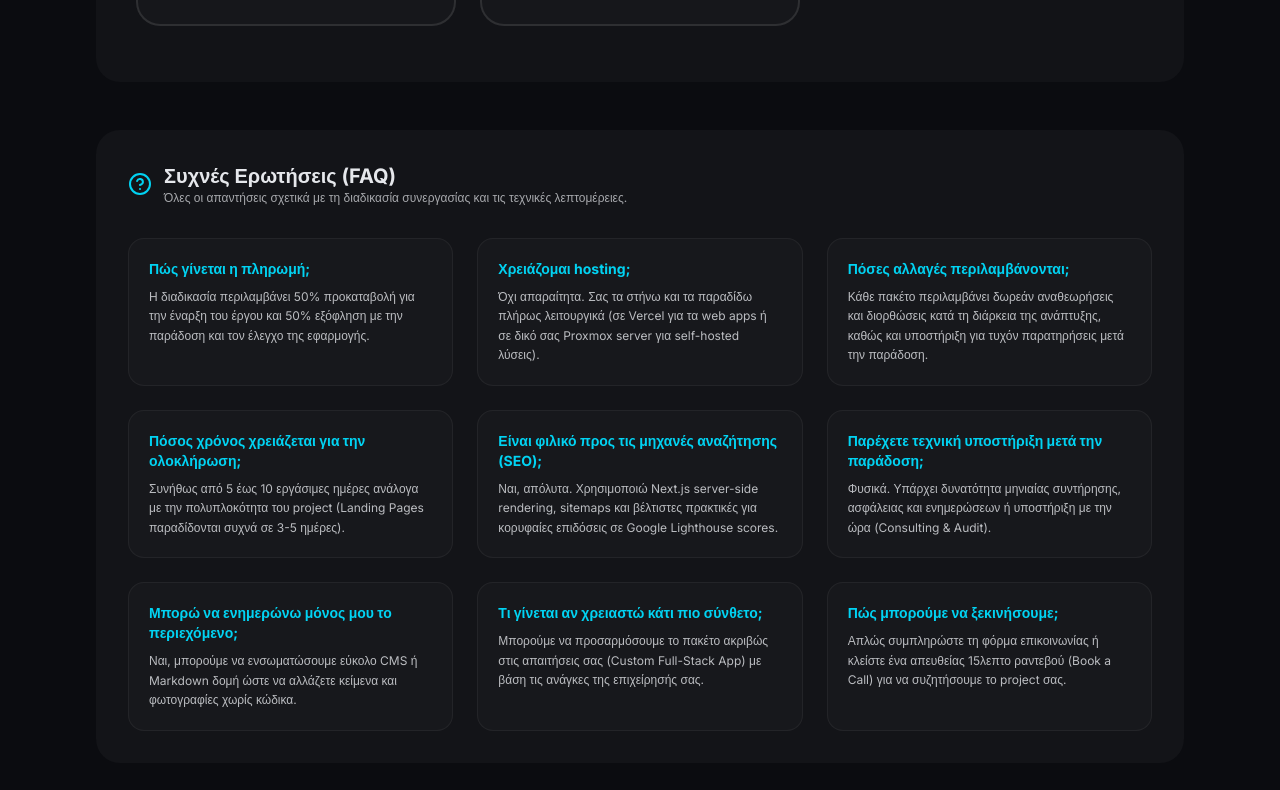
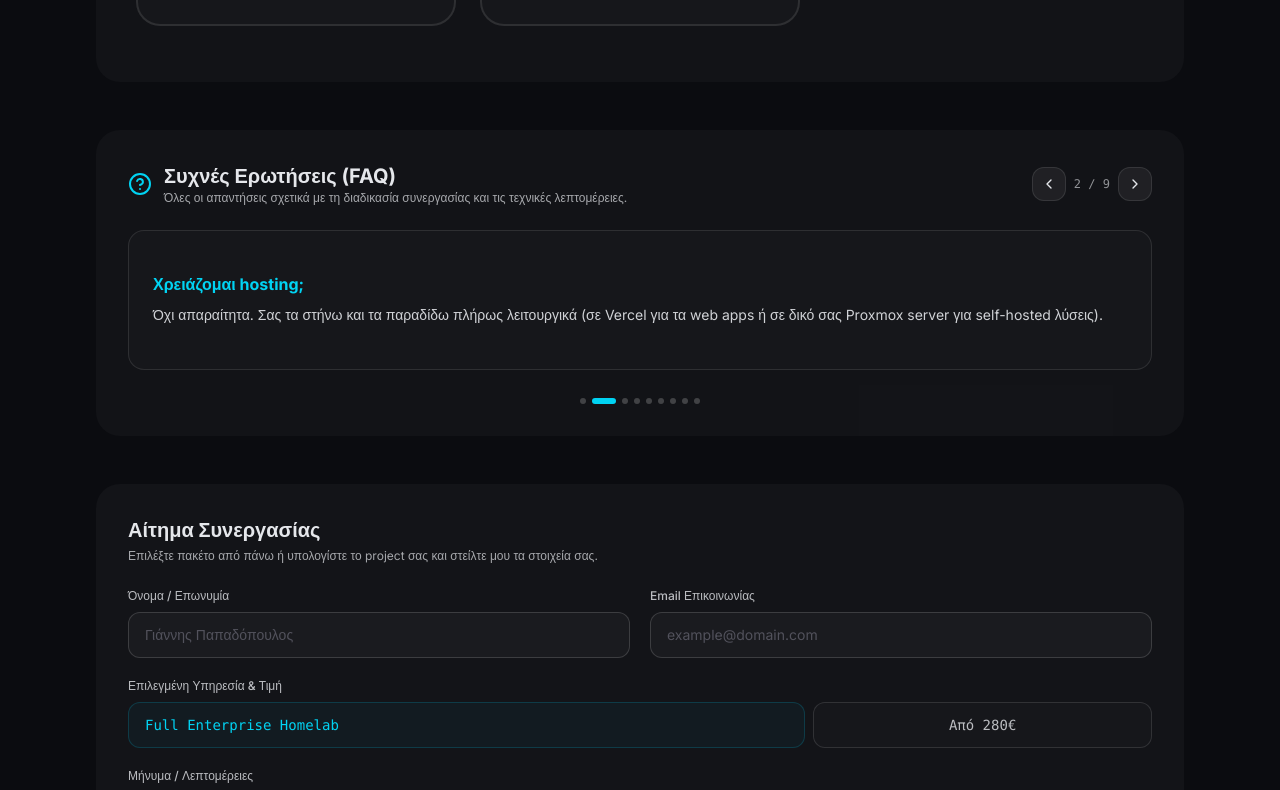
Before and after one commit to miltos12222/my-portfolio, a Next.js app: page / in a window 1280 px wide. Shown: the part 4442-5232 px from the top of the page. Built offline with nearby package versions, Linux system fonts and the light colour scheme.

Commit message:
Add auto-sliding FAQ carousel card with fade animation, arrows, and mobile refresh scroll fix

```diff
--- a/app/page.tsx
+++ b/app/page.tsx
@@ -4,7 +4,7 @@ import { useState, useEffect, useRef } from "react";
 import Navbar from "@/components/Navbar";
 import Footer from "@/components/Footer";
 import Image from "next/image";
-import { Mail, Server, Code2, Cpu, CheckCircle2, ChevronDown, Star, Send, Check, Terminal, Globe, Download, Calendar, Calculator, Sparkles, Sun, Moon, Zap, History, ShieldCheck, HelpCircle } from "lucide-react";
+import { Mail, Server, Code2, Cpu, CheckCircle2, ChevronDown, ChevronLeft, ChevronRight, Star, Send, Check, Terminal, Globe, Download, Calendar, Calculator, Sparkles, Sun, Moon, Zap, History, ShieldCheck, HelpCircle } from "lucide-react";
 import { GithubIcon, LinkedinIcon } from "@/components/SocialIcons";
 import { toast } from "sonner";
 
@@ -45,24 +45,17 @@ const translations = {
 
     faqTitle: "Συχνές Ερωτήσεις (FAQ)",
     faqSub: "Όλες οι απαντήσεις σχετικά με τη διαδικασία συνεργασίας και τις τεχνικές λεπτομέρειες.",
-    q1: "Πώς γίνεται η πληρωμή;",
-    a1: "Η διαδικασία περιλαμβάνει 50% προκαταβολή για την έναρξη του έργου και 50% εξόφληση με την παράδοση και τον έλεγχο της εφαρμογής.",
-    q2: "Χρειάζομαι hosting;",
-    a2: "Όχι απαραίτητα. Σας τα στήνω και τα παραδίδω πλήρως λειτουργικά (σε Vercel για τα web apps ή σε δικό σας Proxmox server για self-hosted λύσεις).",
-    q3: "Πόσες αλλαγές περιλαμβάνονται;",
-    a3: "Κάθε πακέτο περιλαμβάνει δωρεάν αναθεωρήσεις και διορθώσεις κατά τη διάρκεια της ανάπτυξης, καθώς και υποστήριξη για τυχόν παρατηρήσεις μετά την παράδοση.",
-    q4: "Πόσος χρόνος χρειάζεται για την ολοκλήρωση;",
-    a4: "Συνήθως από 5 έως 10 εργάσιμες ημέρες ανάλογα με την πολυπλοκότητα του project (Landing Pages παραδίδονται συχνά σε 3-5 ημέρες).",
-    q5: "Είναι φιλικό προς τις μηχανές αναζήτησης (SEO);",
-    a5: "Ναι, απόλυτα. Χρησιμοποιώ Next.js server-side rendering, sitemaps και βέλτιστες πρακτικές για κορυφαίες επιδόσεις σε Google Lighthouse scores.",
-    q6: "Παρέχετε τεχνική υποστήριξη μετά την παράδοση;",
-    a6: "Φυσικά. Υπάρχει δυνατότητα μηνιαίας συντήρησης, ασφάλειας και ενημερώσεων ή υποστήριξη με την ώρα (Consulting & Audit).",
-    q7: "Μπορώ να ενημερώνω μόνος μου το περιεχόμενο;",
-    a7: "Ναι, μπορούμε να ενσωματώσουμε εύκολο CMS ή Markdown δομή ώστε να αλλάζετε κείμενα και φωτογραφίες χωρίς κώδικα.",
-    q8: "Τι γίνεται αν χρειαστώ κάτι πιο σύνθετο;",
-    a8: "Μπορούμε να προσαρμόσουμε το πακέτο ακριβώς στις απαιτήσεις σας (Custom Full-Stack App) με βάση τις ανάγκες της επιχείρησής σας.",
-    q9: "Πώς μπορούμε να ξεκινήσουμε;",
-    a9: "Απλώς συμπληρώστε τη φόρμα επικοινωνίας ή κλείστε ένα απευθείας 15λεπτο ραντεβού (Book a Call) για να συζητήσουμε το project σας.",
+    faqList: [
+      { q: "Πώς γίνεται η πληρωμή;", a: "Η διαδικασία περιλαμβάνει 50% προκαταβολή για την έναρξη του έργου και 50% εξόφληση με την παράδοση και τον έλεγχο της εφαρμογής." },
+      { q: "Χρειάζομαι hosting;", a: "Όχι απαραίτητα. Σας τα στήνω και τα παραδίδω πλήρως λειτουργικά (σε Vercel για τα web apps ή σε δικό σας Proxmox server για self-hosted λύσεις)." },
+      { q: "Πόσες αλλαγές περιλαμβάνονται;", a: "Κάθε πακέτο περιλαμβάνει δωρεάν αναθεωρήσεις και διορθώσεις κατά τη διάρκεια της ανάπτυξης, καθώς και υποστήριξη για τυχόν παρατηρήσεις μετά την παράδοση." },
+      { q: "Πόσος χρόνος χρειάζεται για την ολοκλήρωση;", a: "Συνήθως από 5 έως 10 εργάσιμες ημέρες ανάλογα με την πολυπλοκότητα του project (Landing Pages παραδίδονται συχνά σε 3-5 ημέρες)." },
+      { q: "Είναι φιλικό προς τις μηχανές αναζήτησης (SEO);", a: "Ναι, απόλυτα. Χρησιμοποιώ Next.js server-side rendering, sitemaps και βέλτιστες πρακτικές για κορυφαίες επιδόσεις σε Google Lighthouse scores." },
+      { q: "Παρέχετε τεχνική υποστήριξη μετά την παράδοση;", a: "Φυσικά. Υπάρχει δυνατότητα μηνιαίας συντήρησης, ασφάλειας και ενημερώσεων ή υποστήριξη με την ώρα (Consulting & Audit)." },
+      { q: "Μπορώ να ενημερώνω μόνος μου το περιεχόμενο;", a: "Ναι, μπορούμε να ενσωματώσουμε εύκολο CMS ή Markdown δομή ώστε να αλλάζετε κείμενα και φωτογραφίες χωρίς κώδικα." },
+      { q: "Τι γίνεται αν χρειαστώ κάτι πιο σύνθετο;", a: "Μπορούμε να προσαρμόσουμε το πακέτο ακριβώς στις απαιτήσεις σας (Custom Full-Stack App) με βάση τις ανάγκες της επιχείρησής σας." },
+      { q: "Πώς μπορούμε να ξεκινήσουμε;", a: "Απλώς συμπληρώστε τη φόρμα επικοινωνίας ή κλείστε ένα απευθείας 15λεπτο ραντεβού (Book a Call) για να συζητήσουμε το project σας." }
+    ],
 
     testimonialsTitle: "Συστάσεις & Real Testimonials",
     test1Text: '"Ο Μίλτος έδειξε εξαιρετική αφοσίωση και τεχνική κατάρτιση στο στήσιμο των δικτύων και των containers. Επαγγελματίας σε όλα του."',
@@ -217,24 +210,17 @@ const translations = {
 
     faqTitle: "Frequently Asked Questions (FAQ)",
     faqSub: "Everything you need to know about our collaboration process and technical details.",
-    q1: "How does payment work?",
-    a1: "A 50% deposit is required to kick off the project, and the remaining 50% is paid upon delivery and final testing.",
-    q2: "Do I need hosting?",
-    a2: "Not necessarily. I set everything up and deliver it fully operational (on Vercel for web apps or your own Proxmox server for self-hosted solutions).",
-    q3: "How many revisions are included?",
-    a3: "Each package includes free iterations and adjustments during development, plus post-launch support.",
-    q4: "What is the typical turnaround time?",
-    a4: "Usually between 5 to 10 business days depending on project complexity (Landing pages are often delivered in 3-5 days).",
-    q5: "Is it SEO friendly?",
-    a5: "Yes, absolutely. I utilize Next.js server-side rendering, sitemaps, and best practices for top Google Lighthouse scores.",
-    q6: "Do you provide post-launch support?",
-    a6: "Yes, monthly maintenance, security updates, or hourly consulting & audit are available.",
-    q7: "Can I update the content myself?",
-    a7: "Yes, we can integrate an easy-to-use CMS or Markdown setup so you can update texts and images without code.",
-    q8: "What if I need something custom or advanced?",
-    a8: "We can tailor a custom full-stack app specifically matching your unique business requirements.",
-    q9: "How do we get started?",
-    a9: "Simply fill out the contact form below or book a direct 15-minute discovery call to discuss your project.",
+    faqList: [
+      { q: "How does payment work?", a: "A 50% deposit is required to kick off the project, and the remaining 50% is paid upon delivery and final testing." },
+      { q: "Do I need hosting?", a: "Not necessarily. I set everything up and deliver it fully operational (on Vercel for web apps or your own Proxmox server for self-hosted solutions)." },
+      { q: "How many revisions are included?", a: "Each package includes free iterations and adjustments during development, plus post-launch support." },
+      { q: "What is the typical turnaround time?", a: "Usually between 5 to 10 business days depending on project complexity (Landing pages are often delivered in 3-5 days)." },
+      { q: "Is it SEO friendly?", a: "Yes, absolutely. I utilize Next.js server-side rendering, sitemaps, and best practices for top Google Lighthouse scores." },
+      { q: "Do you provide post-launch support?", a: "Yes, monthly maintenance, security updates, or hourly consulting & audit are available." },
+      { q: "Can I update the content myself?", a: "Yes, we can integrate an easy-to-use CMS or Markdown setup so you can update texts and images without code." },
+      { q: "What if I need something custom or advanced?", a: "We can tailor a custom full-stack app specifically matching your unique business requirements." },
+      { q: "How do we get started?", a: "Simply fill out the contact form below or book a direct 15-minute discovery call to discuss your project." }
+    ],
 
     testimonialsTitle: "Recommendations & Real Testimonials",
     test1Text: '"Miltos showed exceptional dedication and technical skill in setting up network systems and containers. A true professional."',
@@ -381,6 +367,38 @@ export default function Home() {
   const [calcAddonVpn, setCalcAddonVpn] = useState(false);
 
   const calculatedTotal = calcBasePrice + (calcAddonSeo ? 70 : 0) + (calcAddonVpn ? 100 : 0);
+
+  // --- FAQ SLIDER STATE ---
+  const [faqIndex, setFaqIndex] = useState(0);
+  const [faqFade, setFaqFade] = useState(true);
+
+  // Auto slide FAQ every 4 seconds
+  useEffect(() => {
+    const interval = setInterval(() => {
+      setFaqFade(false);
+      setTimeout(() => {
+        setFaqIndex((prev) => (prev + 1) % t.faqList.length);
+        setFaqFade(true);
+      }, 300);
+    }, 4000);
+    return () => clearInterval(interval);
+  }, [t.faqList.length]);
+
+  const handleNextFaq = () => {
+    setFaqFade(false);
+    setTimeout(() => {
+      setFaqIndex((prev) => (prev + 1) % t.faqList.length);
+      setFaqFade(true);
+    }, 300);
+  };
+
+  const handlePrevFaq = () => {
+    setFaqFade(false);
+    setTimeout(() => {
+      setFaqIndex((prev) => (prev - 1 + t.faqList.length) % t.faqList.length);
+      setFaqFade(true);
+    }, 300);
+  };
 
   // --- TERMINAL STATES ---
   const terminalEndRef = useRef<HTMLDivElement>(null);
@@ -1223,26 +1241,66 @@ export default function Home() {
           </div>
         </section>
 
-        {/* FAQ SECTION (9 COMPREHENSIVE QUESTIONS) */}
-        <section className={`rounded-3xl ${cardBg} p-8 space-y-6 transition-colors`}>
-          <div className="flex items-center gap-3">
-            <HelpCircle className="w-6 h-6 text-cyan-400" />
-            <div>
-              <h2 className="text-xl font-bold">{t.faqTitle}</h2>
-              <p className="text-xs opacity-70">{t.faqSub}</p>
+        {/* FAQ SLIDER SECTION (SINGLE RECTANGLE CARD WITH AUTO-SLIDE, FADE ANIMATION & ARROWS) */}
+        <section className={`rounded-3xl ${cardBg} p-6 sm:p-8 space-y-6 transition-colors relative overflow-hidden`}>
+          <div className="flex items-center justify-between">
+            <div className="flex items-center gap-3">
+              <HelpCircle className="w-6 h-6 text-cyan-400" />
+              <div>
+                <h2 className="text-lg sm:text-xl font-bold">{t.faqTitle}</h2>
+                <p className="text-xs opacity-70">{t.faqSub}</p>
+              </div>
+            </div>
+
+            {/* Navigation Arrows */}
+            <div className="flex items-center gap-2">
+              <button
+                onClick={handlePrevFaq}
+                className="p-2 rounded-xl bg-white/[0.06] hover:bg-white/[0.12] border border-white/10 transition-all cursor-pointer"
+                title="Previous"
+              >
+                <ChevronLeft className="w-4 h-4" />
+              </button>
+              <span className="text-xs font-mono opacity-60">
+                {faqIndex + 1} / {t.faqList.length}
+              </span>
+              <button
+                onClick={handleNextFaq}
+                className="p-2 rounded-xl bg-white/[0.06] hover:bg-white/[0.12] border border-white/10 transition-all cursor-pointer"
+                title="Next"
+              >
+                <ChevronRight className="w-4 h-4" />
+              </button>
             </div>
           </div>
 
-          <div className="grid grid-cols-1 md:grid-cols-3 gap-6 pt-2">
-            <div className="space-y-2 bg-white/[0.02] p-5 rounded-2xl border border-white/5"><h3 className="text-sm font-bold text-cyan-400">{t.q1}</h3><p className="text-xs opacity-80 leading-relaxed">{t.a1}</p></div>
-            <div className="space-y-2 bg-white/[0.02] p-5 rounded-2xl border border-white/5"><h3 className="text-sm font-bold text-cyan-400">{t.q2}</h3><p className="text-xs opacity-80 leading-relaxed">{t.a2}</p></div>
-            <div className="space-y-2 bg-white/[0.02] p-5 rounded-2xl border border-white/5"><h3 className="text-sm font-bold text-cyan-400">{t.q3}</h3><p className="text-xs opacity-80 leading-relaxed">{t.a3}</p></div>
-            <div className="space-y-2 bg-white/[0.02] p-5 rounded-2xl border border-white/5"><h3 className="text-sm font-bold text-cyan-400">{t.q4}</h3><p className="text-xs opacity-80 leading-relaxed">{t.a4}</p></div>
-            <div className="space-y-2 bg-white/[0.02] p-5 rounded-2xl border border-white/5"><h3 className="text-sm font-bold text-cyan-400">{t.q5}</h3><p className="text-xs opacity-80 leading-relaxed">{t.a5}</p></div>
-            <div className="space-y-2 bg-white/[0.02] p-5 rounded-2xl border border-white/5"><h3 className="text-sm font-bold text-cyan-400">{t.q6}</h3><p className="text-xs opacity-80 leading-relaxed">{t.a6}</p></div>
-            <div className="space-y-2 bg-white/[0.02] p-5 rounded-2xl border border-white/5"><h3 className="text-sm font-bold text-cyan-400">{t.q7}</h3><p className="text-xs opacity-80 leading-relaxed">{t.a7}</p></div>
-            <div className="space-y-2 bg-white/[0.02] p-5 rounded-2xl border border-white/5"><h3 className="text-sm font-bold text-cyan-400">{t.q8}</h3><p className="text-xs opacity-80 leading-relaxed">{t.a8}</p></div>
-            <div className="space-y-2 bg-white/[0.02] p-5 rounded-2xl border border-white/5"><h3 className="text-sm font-bold text-cyan-400">{t.q9}</h3><p className="text-xs opacity-80 leading-relaxed">{t.a9}</p></div>
+          {/* FAQ Card with Smooth Fade Animation */}
+          <div className="bg-white/[0.02] border border-white/10 p-6 rounded-2xl min-h-[140px] flex flex-col justify-center relative">
+            <div className={`space-y-2 transition-opacity duration-300 ${faqFade ? "opacity-100" : "opacity-0"}`}>
+              <h3 className="text-sm sm:text-base font-bold text-cyan-400">
+                {t.faqList[faqIndex].q}
+              </h3>
+              <p className="text-xs sm:text-sm opacity-90 leading-relaxed">
+                {t.faqList[faqIndex].a}
+              </p>
+            </div>
+          </div>
+
+          {/* Dots Indicator */}
+          <div className="flex justify-center gap-1.5 pt-1">
+            {t.faqList.map((_, i) => (
+              <button
+                key={i}
+                onClick={() => {
+                  setFaqFade(false);
+                  setTimeout(() => {
+                    setFaqIndex(i);
+                    setFaqFade(true);
+                  }, 300);
+                }}
+                className={`h-1.5 rounded-full transition-all cursor-pointer ${faqIndex === i ? "w-6 bg-cyan-400" : "w-1.5 bg-white/20 hover:bg-white/40"}`}
+              />
+            ))}
           </div>
         </section>
 
```
